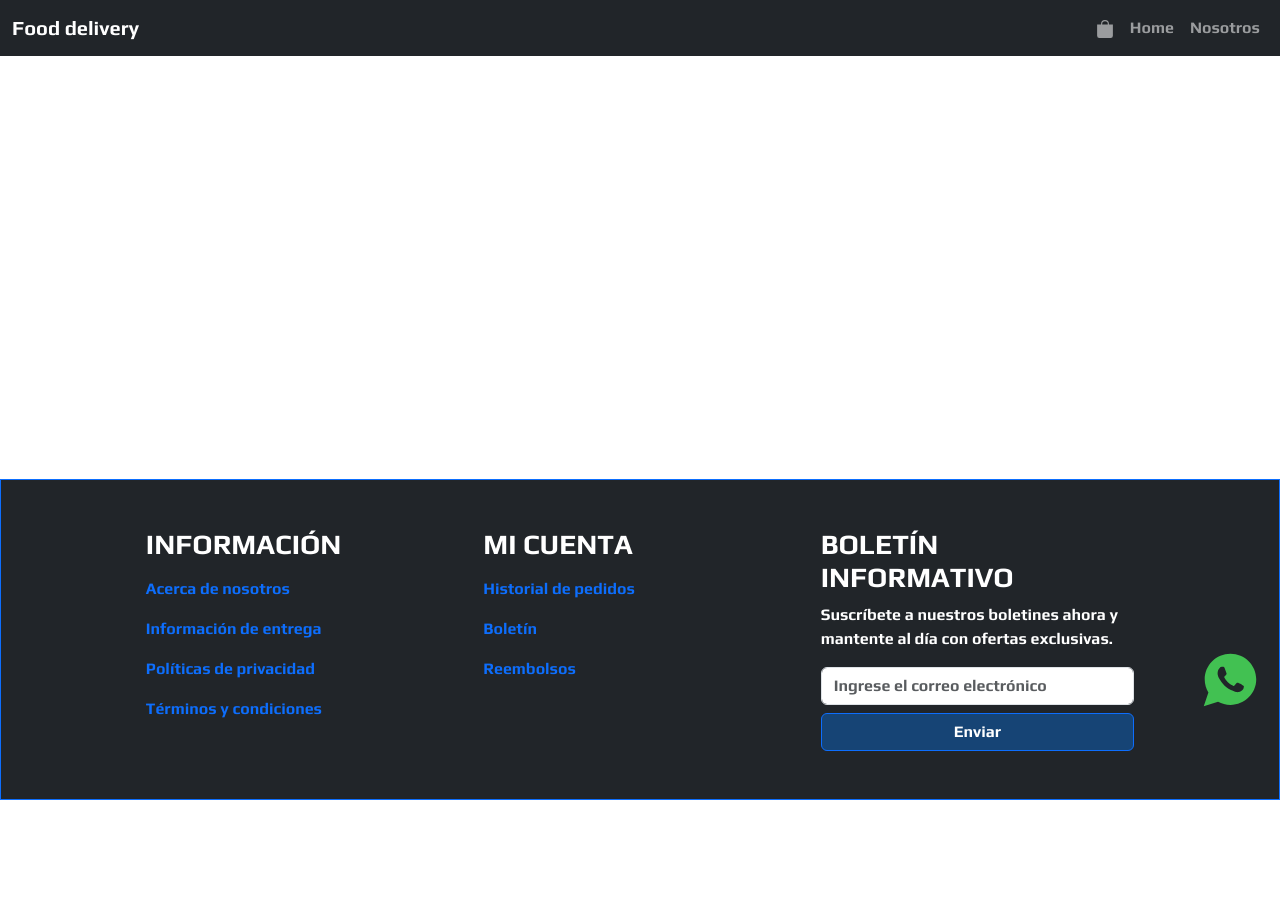
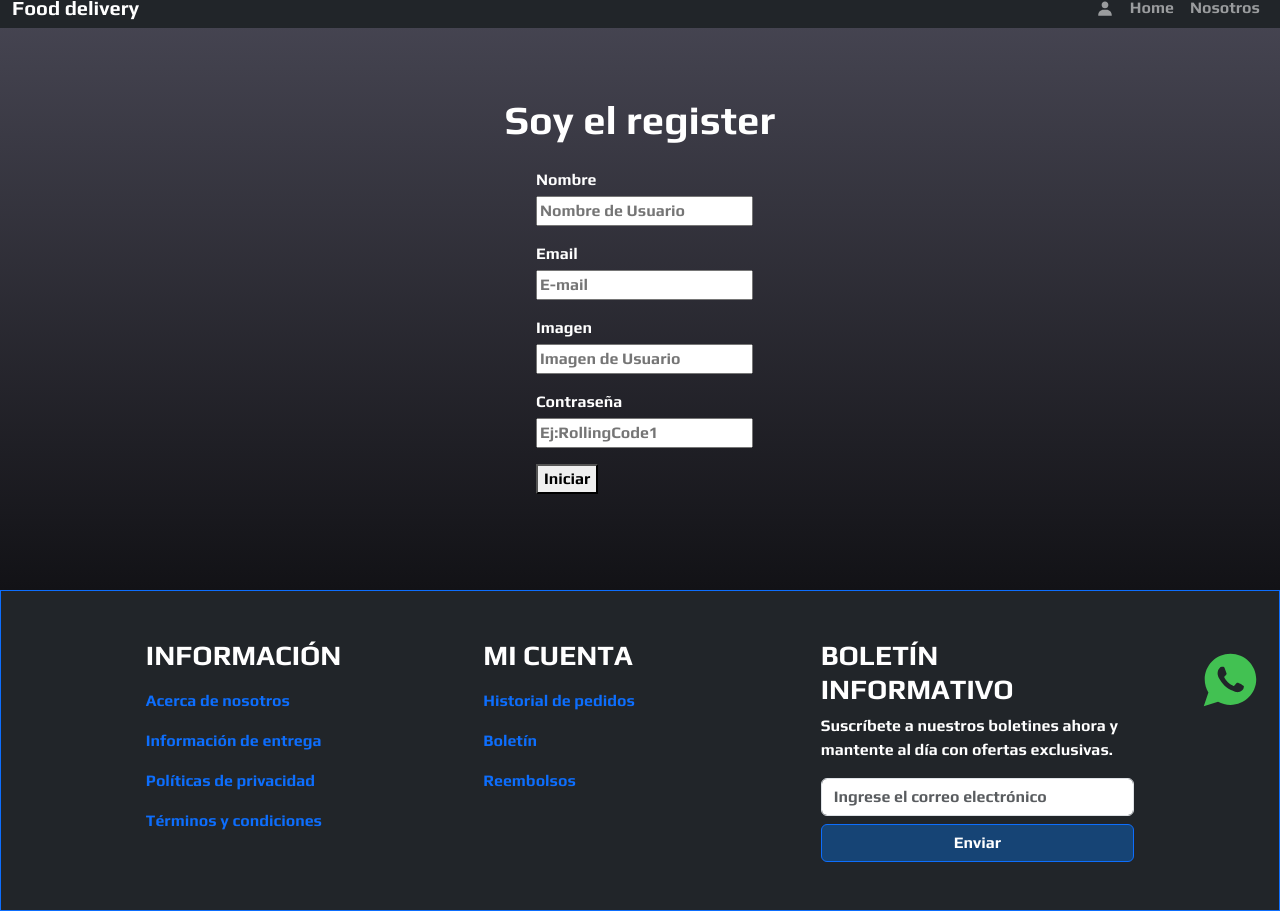
Before and after one commit to Mario-Chavez/Redux-Toolkit-RTK-Query, a React (Vite) app: page /register in a window 1280 px wide. Before the commit the page ends 800 px from the top, so only its background shows below. Built offline with nearby package versions, Linux system fonts and the light colour scheme; no server answers.

Commit message:
se agrego un componente para registro de usuario

```diff
--- a/src/App.css
+++ b/src/App.css
@@ -125,3 +125,10 @@ background: linear-gradient(0deg,rgba(18,18,22,1)  0%, rgb(71, 70, 83) 100%);
   color: #0056b3;
   transform: translateX(-20px) rotate(5deg)
 }
+
+/* register  */
+
+.formCrearEditar {
+  width: 13rem;
+  margin: 0 auto;
+}
--- a/src/App.jsx
+++ b/src/App.jsx
@@ -6,6 +6,7 @@ import DetailPage from "./pages/DetailPage";
 import Header from "./components/Header";
 import Footer from "./components/Footer";
 import WhatsAppBotton from "./components/WhatsAppBotton";
+import Register from "./pages/Register";
 function App() {
     return (
         <BrowserRouter>
@@ -13,7 +14,7 @@ function App() {
             <Routes>
                 <Route exact path="/" element={<Home />}></Route>
                 <Route exact path="/detalles/:id" element={<DetailPage />}></Route>
-                {/*<Route exact path="/edit-list/:id" element={<Form />}></Route> */}
+                <Route exact path="/register" element={<Register />}></Route>
             </Routes>
             <WhatsAppBotton />
             <Footer />
--- a/src/api/store/store.js
+++ b/src/api/store/store.js
@@ -7,7 +7,6 @@ import { userSliceReducer } from "../userSlice";
 
 export const store = configureStore({
     reducer: {
-        // Add the generated reducer as a specific top-level slice
         [foodApi.reducerPath]: foodApi.reducer,
         user: userSliceReducer, // Agrega el slice de usuario al reducer
     },
--- a/src/api/userSlice.js
+++ b/src/api/userSlice.js
@@ -3,12 +3,11 @@ import { createSlice } from "@reduxjs/toolkit";
 const initialState = {
     fullName: "",
     email: "",
-    orders: "",
+    orders: [],
 };
 
 export const userSlice = createSlice({
     name: "user",
-    initialState,
     initialState,
     reducers: {
         setUser: (state, action) => {
--- a/src/components/Header.jsx
+++ b/src/components/Header.jsx
@@ -2,6 +2,7 @@ import React from "react";
 import { Navbar, Nav, Container } from "react-bootstrap";
 import { Link } from "react-router-dom";
 import { BsFillBagFill } from "react-icons/bs";
+import { BiSolidUser } from "react-icons/bi";
 import { useDispatch, useSelector } from "react-redux";
 import { setUser, clearUser } from "../api/userSlice";
 
@@ -24,9 +25,15 @@ const Header = () => {
                         style={{ maxHeight: "100px" }}
                         navbarScroll
                     >
-                        <Nav.Link as={Link} to="/carrito">
-                            <BsFillBagFill size={18} />
-                        </Nav.Link>
+                        {user.email ? (
+                            <Nav.Link as={Link} to="/carrito">
+                                <BsFillBagFill size={18} />
+                            </Nav.Link>
+                        ) : (
+                            <Nav.Link as={Link} to="/register">
+                                <BiSolidUser size={18} />
+                            </Nav.Link>
+                        )}
                         <Nav.Link as={Link} to="/">
                             Home
                         </Nav.Link>
--- /dev/null
+++ b/src/pages/Register.jsx
@@ -0,0 +1,108 @@
+import React from "react";
+import { useForm } from "react-hook-form";
+import { Form } from "react-bootstrap";
+
+const Register = () => {
+    const {
+        register,
+        handleSubmit,
+        formState: { errors },
+        setValue,
+        getValues,
+        reset,
+    } = useForm();
+    return (
+        <div className="container-detail p-5">
+            <section className="container  d-flex flex-column  my-5  align-items-center justify-content-center text-white">
+                <h1>Soy el register</h1>
+                <Form className="formCrearEditar">
+                    <Form.Group className="my-3">
+                        <label className="text-white text-start mb-1">Nombre</label>
+                        <input
+                            type="text"
+                            placeholder="Nombre de Usuario"
+                            className="input_CrearEditarpd"
+                            {...register("nombre", {
+                                required: "El nombre de usuario es obligatorio",
+                                minLength: {
+                                    value: 2,
+                                    message:
+                                        "La cantidad minima de caracteres es de 2 digitos",
+                                },
+                                maxLength: {
+                                    value: 60,
+                                    message:
+                                        "La cantidad maxima  de caracteres es de 60 digitos",
+                                },
+                            })}
+                        />
+                        <Form.Text className="text-danger fw-bold">
+                            {errors.nombre?.message}
+                        </Form.Text>
+                    </Form.Group>
+
+                    <Form.Group className="mb-3 ">
+                        <label className="text-white mb-1">Email</label>
+                        <input
+                            type="text"
+                            placeholder="E-mail"
+                            className="input_CrearEditarpd"
+                            {...register("email", {
+                                required: "El email es obligatorio",
+                                pattern: {
+                                    value: /^(([^<>()\[\]\\.,;:\s@”]+(\.[^<>()\[\]\\.,;:\s@”]+)*)|(“.+”))@((\[[0–9]{1,3}\.[0–9]{1,3}\.[0–9]{1,3}\.[0–9]{1,3}])|(([a-zA-Z\-0–9]+\.)+[a-zA-Z]{2,}))$/,
+                                    message:
+                                        'El Email debe contener "@" y terminar en: ".com"',
+                                },
+                            })}
+                        />
+                        <Form.Text className="text-danger fw-bold">
+                            {errors.email?.message}
+                        </Form.Text>
+                    </Form.Group>
+
+                    <Form.Group className="mb-3">
+                        <label className="text-white mb-1">Imagen</label>
+                        <input
+                            type="text"
+                            placeholder="Imagen de Usuario"
+                            className="input_CrearEditarpd"
+                            {...register("imagen", {
+                                required: "La imagen es obligatoria",
+                            })}
+                        />
+                        <Form.Text className="text-danger fw-bold">
+                            {errors.imagen?.message}
+                        </Form.Text>
+                    </Form.Group>
+
+                    <Form.Group className="mb-3">
+                        <label className="text-white mb-1">Contraseña</label>
+                        <input
+                            type="password"
+                            placeholder="Ej:RollingCode1"
+                            className="input_CrearEditarpd"
+                            {...register("contrasenia", {
+                                required: "La contraseña es obligatoria",
+                                pattern: {
+                                    value: /^(?=.*\d)(?=.*[a-z])(?=.*[A-Z])(?=.*[a-zA-Z]).{8,}$/,
+                                    message:
+                                        "La contraseña debe tener minimo 8 caracteres, al menos una mayúscula una minúscula y un número",
+                                },
+                            })}
+                        />
+                        <Form.Text className="text-danger fw-bold">
+                            {errors.contrasenia?.message}
+                        </Form.Text>
+                    </Form.Group>
+                    <button type="submit" className="boton_iniciar">
+                        {" "}
+                        Iniciar{" "}
+                    </button>
+                </Form>
+            </section>
+        </div>
+    );
+};
+
+export default Register;
```
